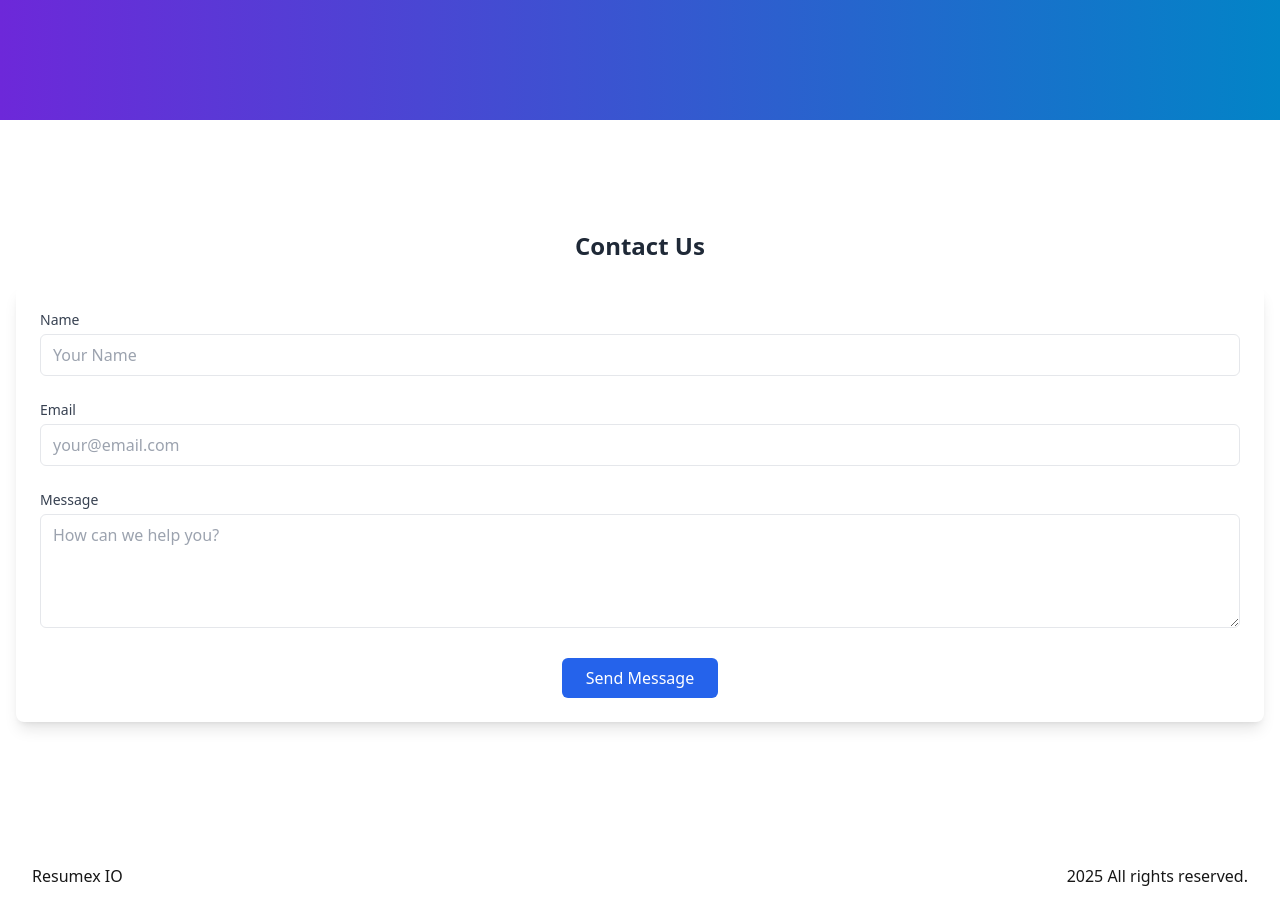
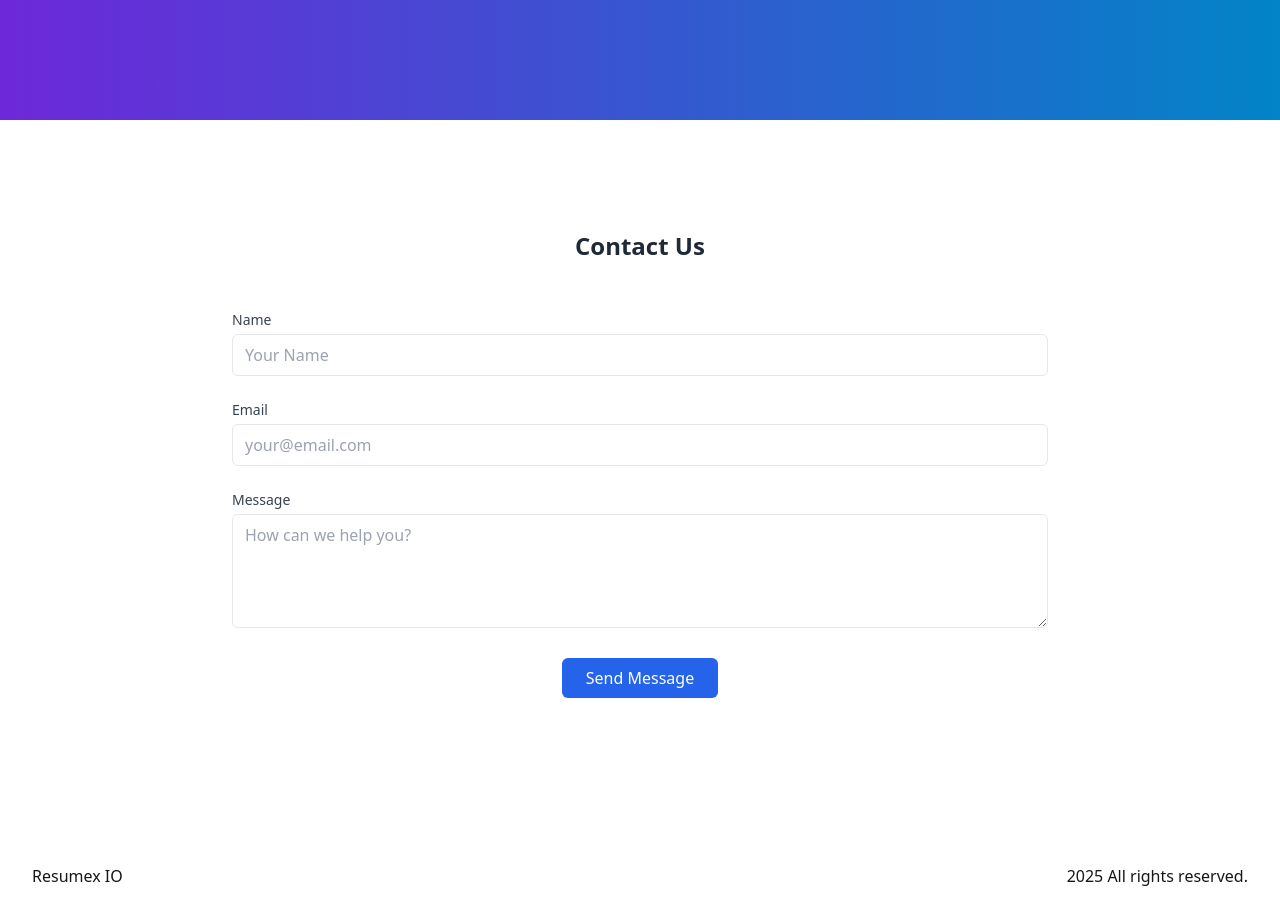
Before and after one commit to ArnisZeps/resume-generator-app, a Next.js app in the folder apps/customer-portal-ui/: page / in a window 1280 px wide. Shown: the part 680-1600 px from the top of the page. Built offline with nearby package versions, Linux system fonts and the light colour scheme.

Commit message:
feat: improved styling

```diff
--- a/apps/customer-portal-ui/app/_components/ContactForm/ContactForm.tsx
+++ b/apps/customer-portal-ui/app/_components/ContactForm/ContactForm.tsx
@@ -33,7 +33,7 @@ export default function ContactForm() {
   };
 
   return (
-      <div className="container px-4">
+      <div className="w-full max-w-sm md:max-w-4xl px-4">
         <h2 className="text-2xl font-semibold text-gray-800 mb-6 text-center">
           Contact Us
         </h2>
@@ -44,7 +44,7 @@ export default function ContactForm() {
         )}
         <form
           onSubmit={handleSubmit}
-          className="space-y-6 bg-white p-6 rounded-lg shadow-lg"
+          className="space-y-6 bg-white p-6 rounded-lg"
         >
           <div>
             <label
--- a/apps/customer-portal-ui/app/page.tsx
+++ b/apps/customer-portal-ui/app/page.tsx
@@ -1,7 +1,7 @@
 import LinkButton from "@/components/LinkButton";
 import Header from "@/components/Header";
 import Footer from "@/components/Footer";
-import Image from "next/image";
+// import Image from "next/image";
 import ContactForm from "./_components/ContactForm/ContactForm";
 
 export default function Home() {
@@ -27,8 +27,9 @@ export default function Home() {
         </div>
       </section>
       <section className="h-screen flex flex-col snap-start">
-        <div className="flex-1 flex items-center justify-center">
+        <div className="flex-1 flex flex-col items-center justify-center">
           <ContactForm></ContactForm>
+
         </div>
         <Footer />
       </section>
```
